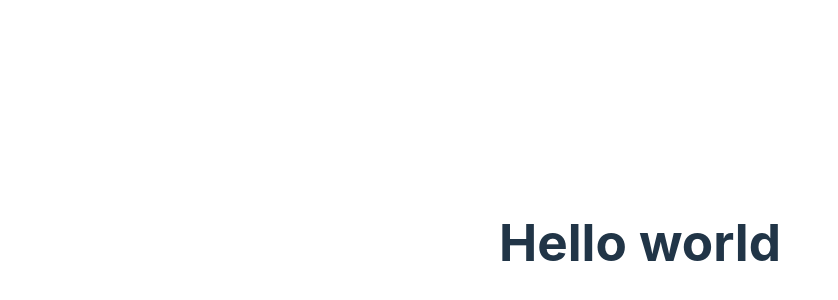
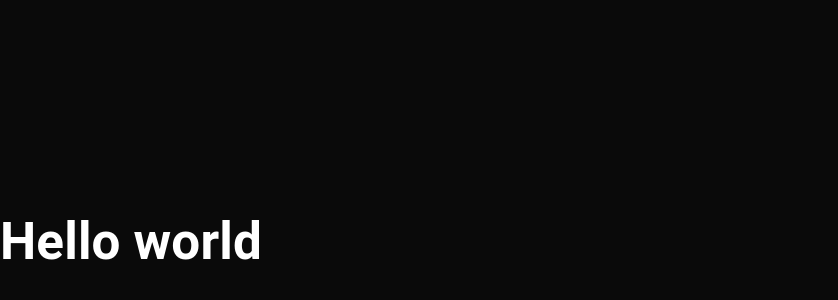
Before and after one commit to egiev/mern-todo, a React (Vite) app in the folder client/: page / in a window 1280 px wide. Shown: the part 158-458 px from the top of the page, without its empty margins (0-838 px from the left). Built offline with nearby package versions, Linux system fonts and the light colour scheme.

Commit message:
added MUI custom theme

```diff
--- a/client/src/App.tsx
+++ b/client/src/App.tsx
@@ -1,9 +1,16 @@
 import { FC, ReactElement } from 'react';
+import { CssBaseline, ThemeProvider } from '@mui/material';
 
-import './App.css';
+import { theme } from './theme/default.theme';
 
 const App: FC = (): ReactElement => {
-  return <h1>Hello world</h1>;
+  return (
+    <ThemeProvider theme={theme}>
+      <CssBaseline>
+        <h1>Hello world</h1>
+      </CssBaseline>
+    </ThemeProvider>
+  );
 };
 
 export default App;
--- /dev/null
+++ b/client/src/theme/default.theme.ts
@@ -0,0 +1,16 @@
+import { ThemeOptions, createTheme } from '@mui/material';
+
+export const theme: ThemeOptions = createTheme({
+  palette: {
+    mode: 'dark',
+    primary: {
+      main: 'rgba(168, 85, 247, .65)',
+      light: 'rgba(168, 85, 247, .80)',
+      dark: 'rgba(168, 85, 247, .28)',
+    },
+    background: {
+      paper: '#151515',
+      default: 'rgba(0, 0, 0, .96)',
+    },
+  },
+});
```
